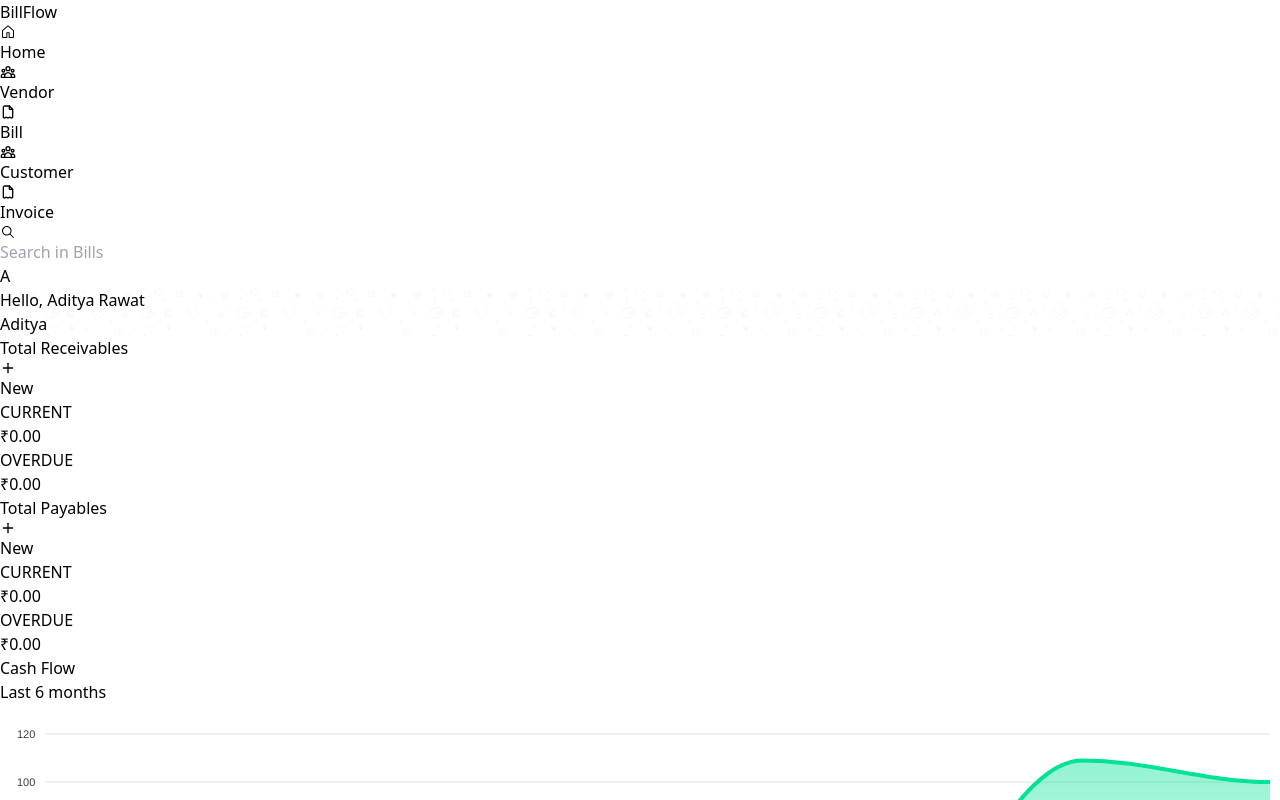
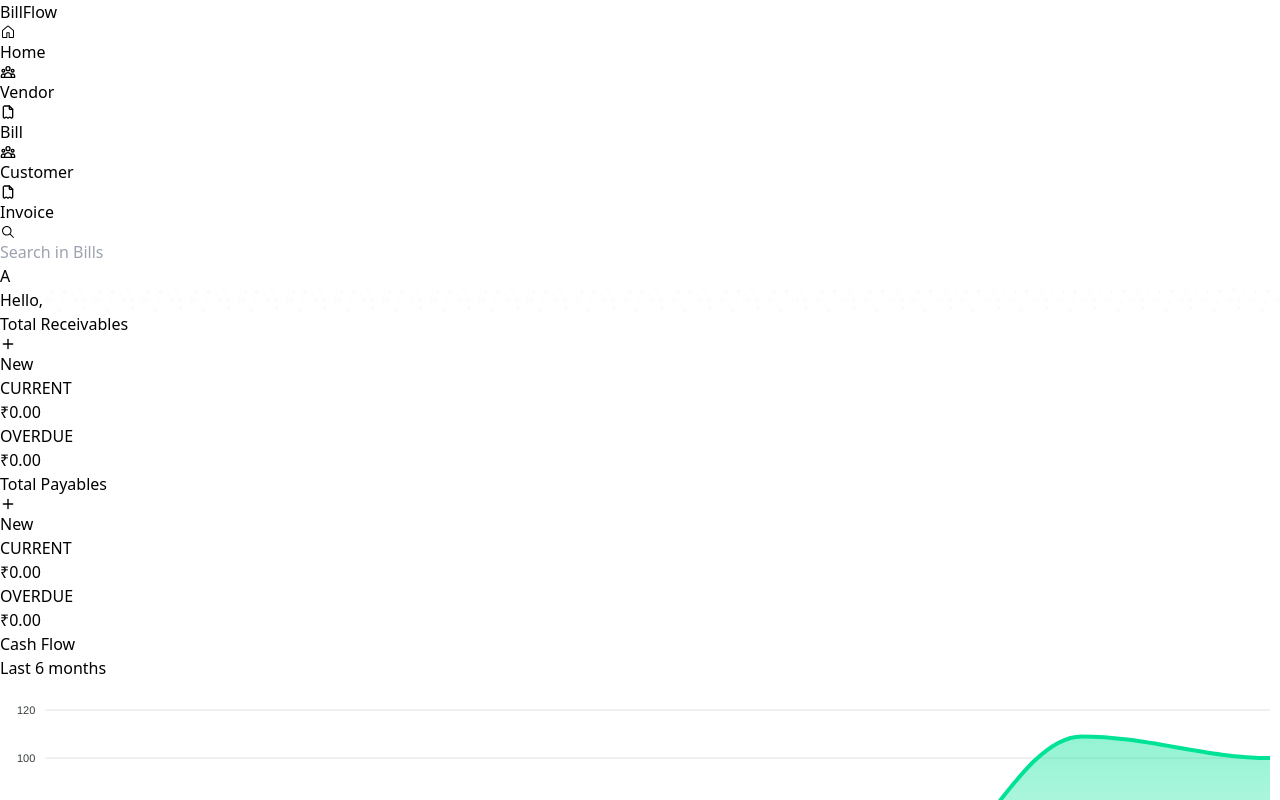
Before and after one commit to aadii-rawt/BillFlow, a React (Vite) app in the folder client/: page / in a window 1280 px wide. Shown: the top 800 px of the page. Built offline with nearby package versions, Linux system fonts and the light colour scheme.

Commit message:
access login user in dashboard

```diff
--- a/client/src/pages/Dashboard.jsx
+++ b/client/src/pages/Dashboard.jsx
@@ -2,16 +2,20 @@
 import { FiPlus, FiPlusCircle } from "react-icons/fi";
 import AreaChart from '../components/AreaChart';
 import { Link } from 'react-router-dom';
+import { useSelector } from 'react-redux';
 
 function Dashboard() {
+  const user = useSelector((state) => state?.stateSlice?.user);
+  console.log(user);
+
   return (
     <div className=''>
       <div className='px-4 py-8 border-b' style={{ backgroundImage: "url('./img/dashboard-banner.svg')" }}>
         <div className='flex gap-2'>
           <div className='w-14 h-14 bg-gray-300 rounded-lg'></div>
           <div>
-            <h1 className='font-medium text-xl'>Hello, Aditya Rawat</h1>
-            <h1 className='text-gray-600'>Aditya</h1>
+            <h1 className='font-medium text-xl'>Hello, {user?.companyName}</h1>
+            <h1 className='text-gray-600'>{user?.companyName}</h1>
           </div>
         </div>
       </div>
--- a/client/src/pages/Login.jsx
+++ b/client/src/pages/Login.jsx
@@ -4,11 +4,14 @@
 import { LuKeyRound } from "react-icons/lu";
 import { Link, useNavigate } from "react-router-dom";
 import axios from "axios";
+import { useDispatch } from "react-redux";
+import { setUser } from "../store/slices/stateSlice";
 const Login = () => {
   const [email, setEmail] = useState("")
   const [password, setPassword] = useState("")
   const [error, setError] = useState("")
   const navigate = useNavigate()
+  const dispatch = useDispatch()
 
   const handleLogin = async (e) => {
     e.preventDefault();
@@ -22,7 +25,10 @@
         email,
         password
       })
+
+
       if (res?.status == 200) {
+        dispatch(setUser(res.data?.user))
         navigate("/")
       }
     } catch (error) {
--- a/client/src/store/slices/stateSlice.js
+++ b/client/src/store/slices/stateSlice.js
@@ -4,10 +4,14 @@
   name: "state",
   initialState: {
     state: [],
+    user : null,
     vendorProfile: null,
     billPreview : null
   },
   reducers: {
+    setUser(state,action) {
+      state.user = action.payload
+    },
     setVendorProfile(state, action) {
       state.vendorProfile = action.payload;
     },
@@ -23,5 +27,5 @@
   },
 });
 
-export const { setVendorProfile, closeVendorProfile,setBillPreview,closeBillPreview } = stateSlice.actions;
+export const { setVendorProfile, closeVendorProfile,setBillPreview,closeBillPreview, setUser } = stateSlice.actions;
 export default stateSlice.reducer;
```
Also changed, not shown: 1 other file (tests, documents, lock files or other folders).
